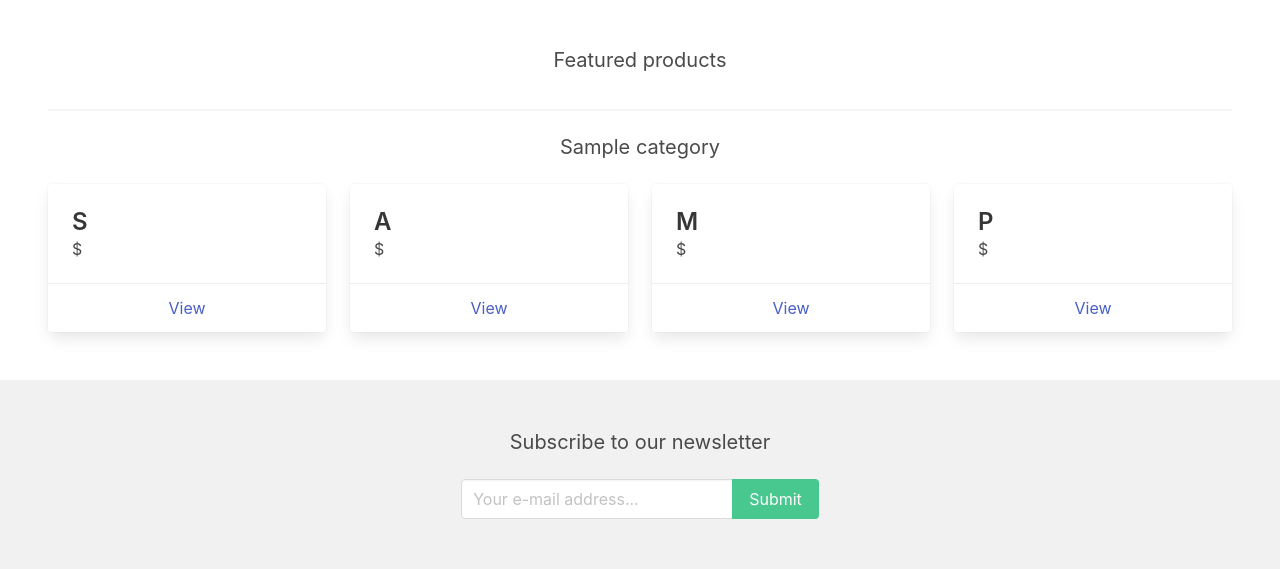
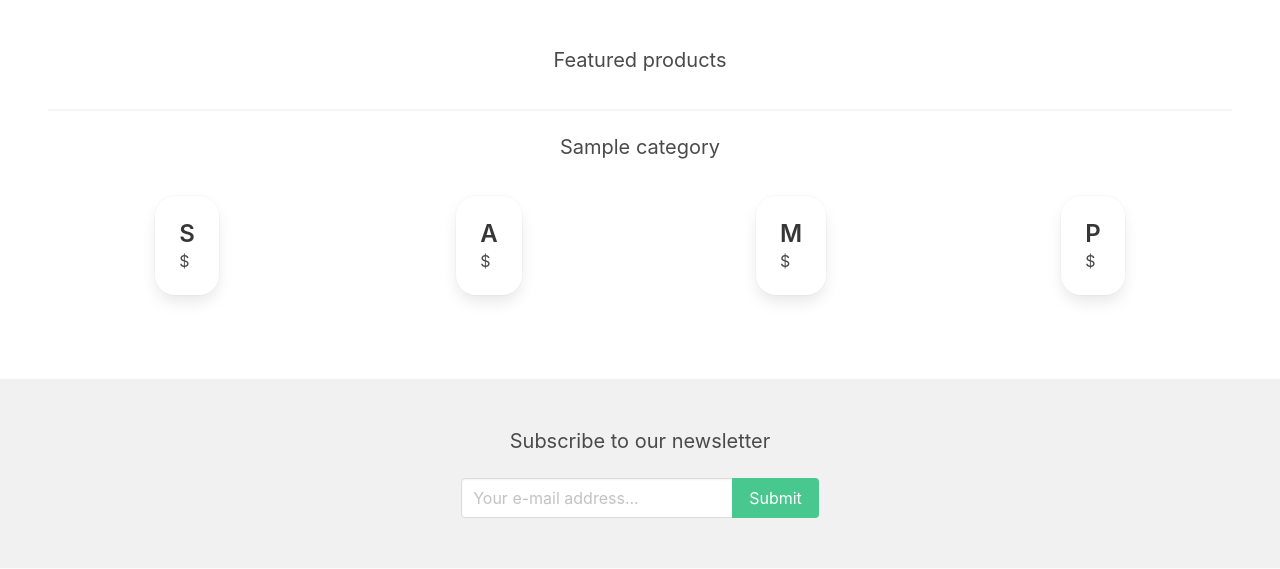
Before and after one commit to B3njamin2/Ecommerce, a Django app: template apps/core/templates/frontpage.html in a window 1280 px wide. Shown: the part 56-625 px from the top of the page. Run offline with Django 3.2, Linux system fonts and the light colour scheme; the template is opened without the code that fills it: most values are stand-ins (such as "Sample title", 1, 10 or a date in 2020); some libraries are stand-ins or nearby versions.

Commit message:
improve fontpage

```diff
--- a/apps/cart/templates/cart.html
+++ b/apps/cart/templates/cart.html
@@ -208,7 +208,7 @@
             },
             totalCostWithCoupon: function() {
                 if (this.coupon_value > 0) {
-                    return store.state.totalCost * (parseInt(this.coupon_value) / 100);
+                    return store.state.totalCost * (1-(parseInt(this.coupon_value) / 100));
                 } else {
                     return store.state.totalCost;
                 }
--- a/apps/store/api.py
+++ b/apps/store/api.py
@@ -72,7 +72,7 @@ def create_checkout_session(request):
         price = int(product.price * 100)
 
         if coupon_value > 0:
-            price = int(price * (int(coupon_value) / 100))
+            price = int(price * (1-(int(coupon_value) / 100)))
 
         obj = {
             'price_data': {
@@ -106,7 +106,7 @@ def create_checkout_session(request):
         total_price = total_price + (float(product.price) * int(item['quantity']))
 
     if coupon_value > 0:
-        total_price = total_price * ((coupon_value) / 100)
+        total_price = round(total_price * (1-(coupon_value / 100)), 2)
 
 
 
--- a/apps/store/templates/parts/product_list.html
+++ b/apps/store/templates/parts/product_list.html
@@ -1,10 +1,11 @@
 <div class="columns is-multiline">
     {% for p in list_products %}
         <div class="column is-3">
-            <div class="card">
+            <a href="{% url 'product_detail' p.category.slug p.slug %}" class="card-footer-item">
+                <div class="card" >
                     <div class="card-image">
                         <figure class="image">
-                        <img src="{{ p.get_thumbnail }}">
+                            <img src="{{ p.get_thumbnail }}" class="rounded-image">
                         </figure>
                     </div>
 
@@ -17,10 +18,23 @@
                         </div>
                     </div>
 
-                <footer class="card-footer">
+                {% comment %} <footer class="card-footer">
                     <a href="{% url 'product_detail' p.category.slug p.slug %}" class="card-footer-item">View</a>
-                </footer>
+                </footer> {% endcomment %}
                 </div>
+            </a>
         </div>
     {% endfor %}
 </div>
+
+<style>
+    .rounded-image {
+        width: auto; /* Make the image take up the full width of its container */
+        height: auto; /* Maintain the aspect ratio of the image */
+        border-radius: 10px; /* Add rounded corners */
+        {% comment %} object-fit: cover; /* Make sure the image covers the entire container */ {% endcomment %}
+    }
+    .card {
+        border-radius: 20px; /* Add rounded corners */
+    }
+</style>
--- a/server_files/requirements.txt
+++ b/server_files/requirements.txt
@@ -16,3 +16,4 @@ sqlparse==0.3.1
 urllib3==1.25.10
 webencodings==0.5.1
 xhtml2pdf==0.2.4
+django-autoslug
```
Also changed, not shown: media/uploads/steinovehelset_JaWnVbs.jpeg (added), media/uploads/steinovehelset_jilx8Y3_zbjP006.jpeg (added). Lines whose indentation alone changed are shown as unchanged.
